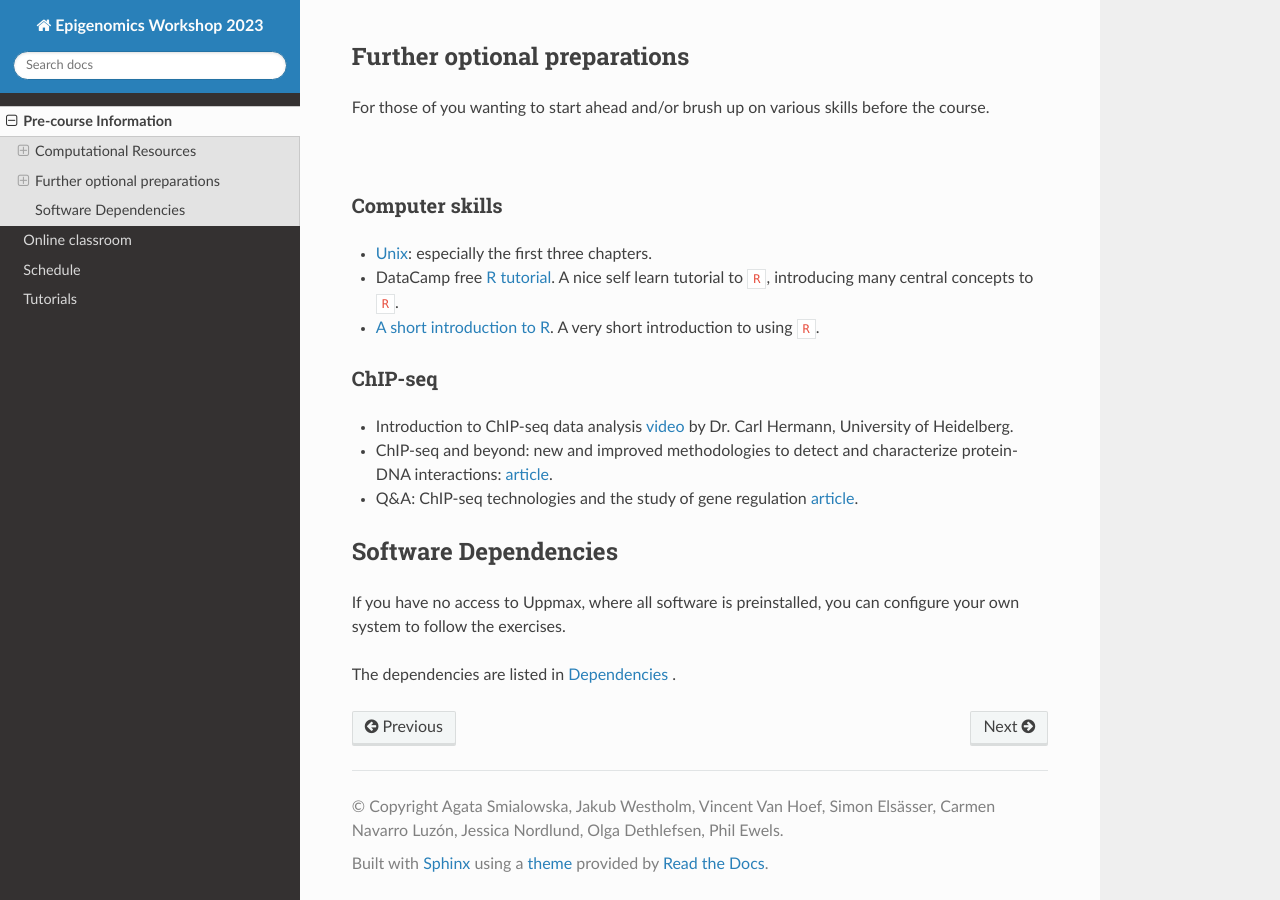
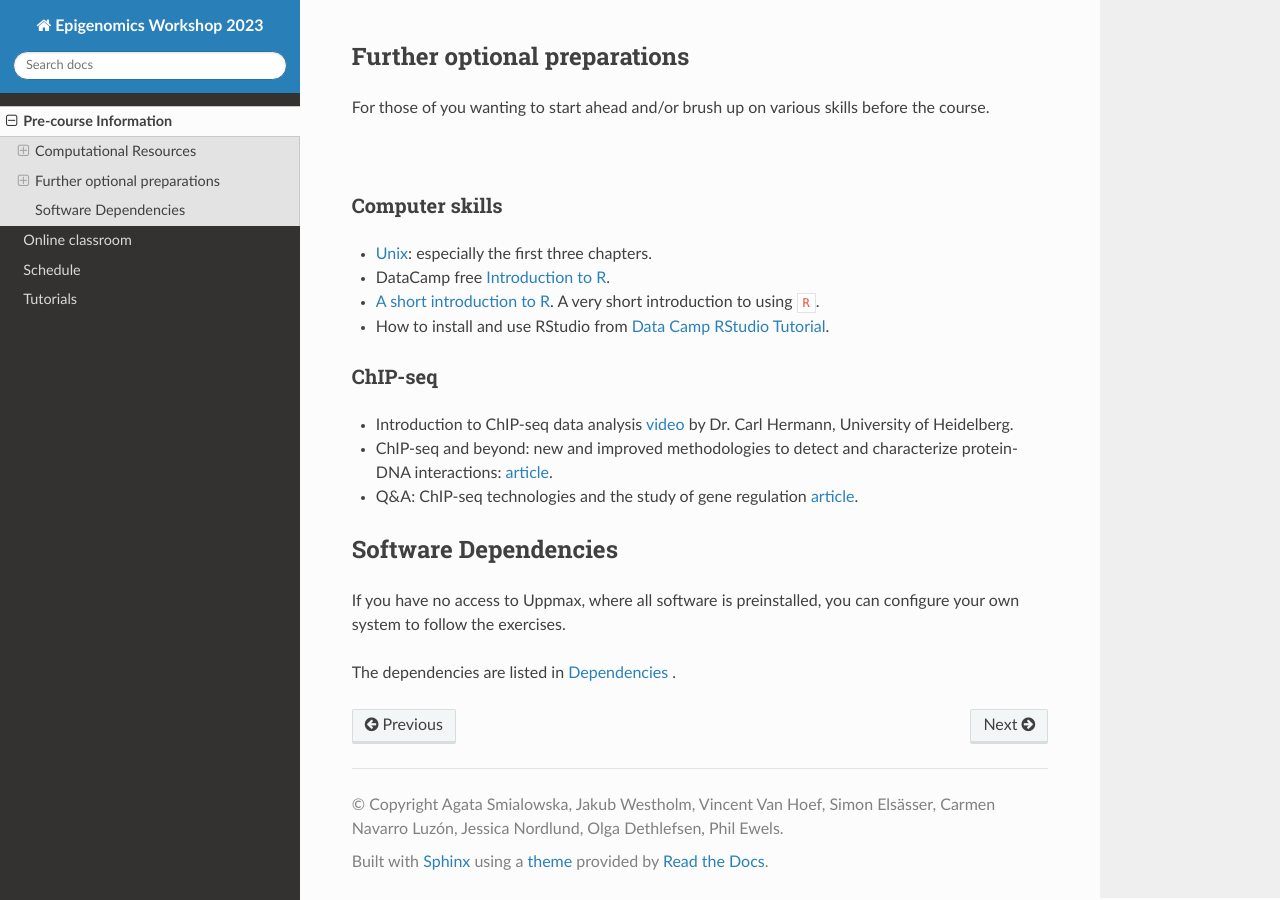
Before and after one commit to NBISweden/workshop-epigenomics-RTDs, a Sphinx documentation site: the page built from docs/content/precourse.rst, in a window 1280 px wide and 900 px high, scrolled down 2212 px. Built offline with Sphinx 7.4.7 and the Read the Docs theme 2.0.0, drawn with Linux system fonts in a browser that asks for light colours.

Commit message:
Update precourse.rst

```diff
--- a/docs/content/precourse.rst
+++ b/docs/content/precourse.rst
@@ -126,9 +126,14 @@ Computer skills
 
 * `Unix <http://www.ee.surrey.ac.uk/Teaching/Unix/>`_: especially the first three chapters.
 
-* DataCamp free `R tutorial <https://learn.datacamp.com/courses/free-introduction-to-r>`_. A nice self learn tutorial to ``R``, introducing many central concepts to ``R``.
+* DataCamp free `Introduction to R <https://www.datacamp.com/blog/all-about-r>`_.
 
 * `A short introduction to R <https://cran.r-project.org/doc/contrib/Torfs+Brauer-Short-R-Intro.pdf>`_. A very short introduction to using ``R``.
+
+* How to install and use RStudio from `Data Camp RStudio Tutorial <https://www.datacamp.com/tutorial/r-studio-tutorial>`_.
+
+.. A nice self learn tutorial to ``R``, introducing many central concepts to ``R``.
+
 
 ChIP-seq
 ----------
```
